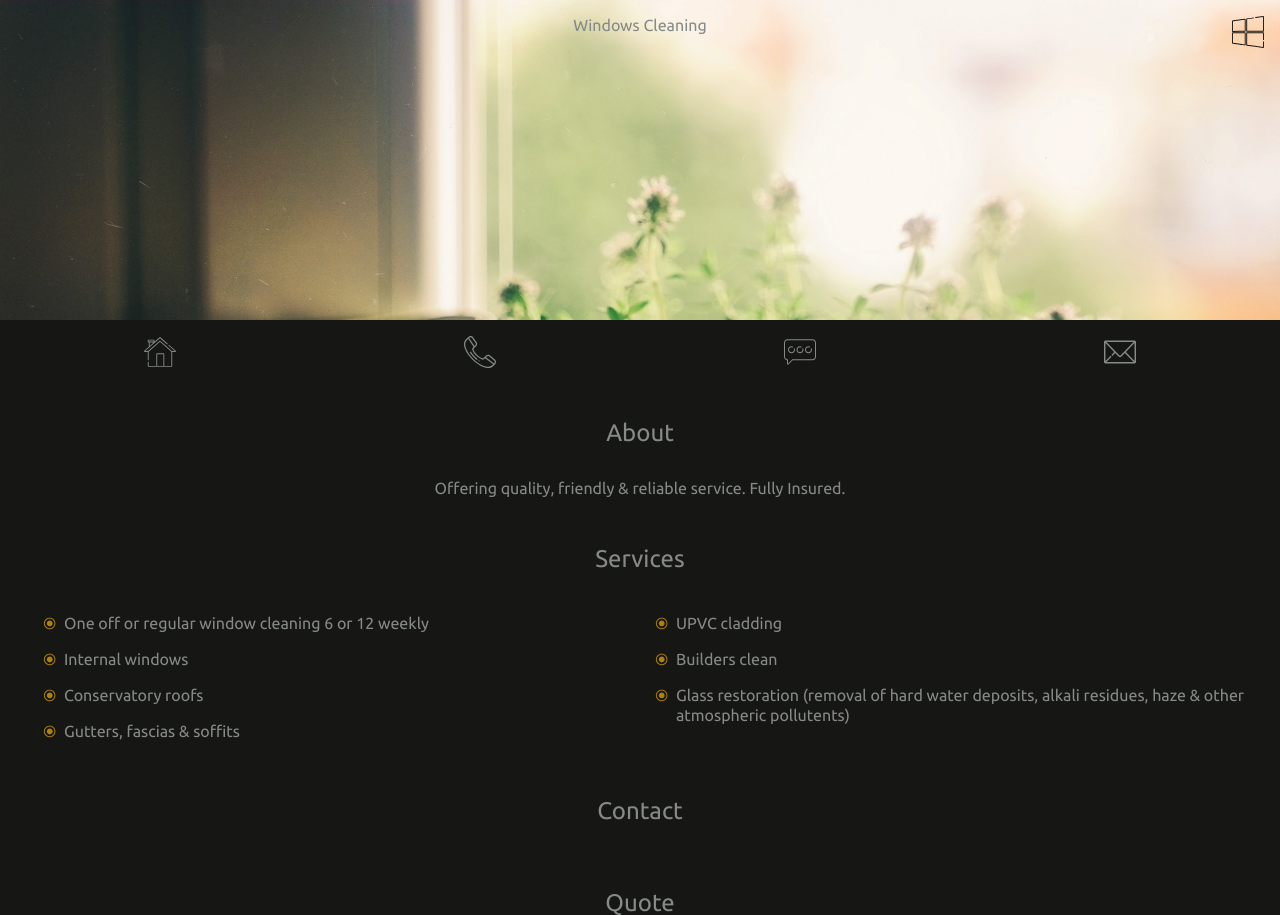
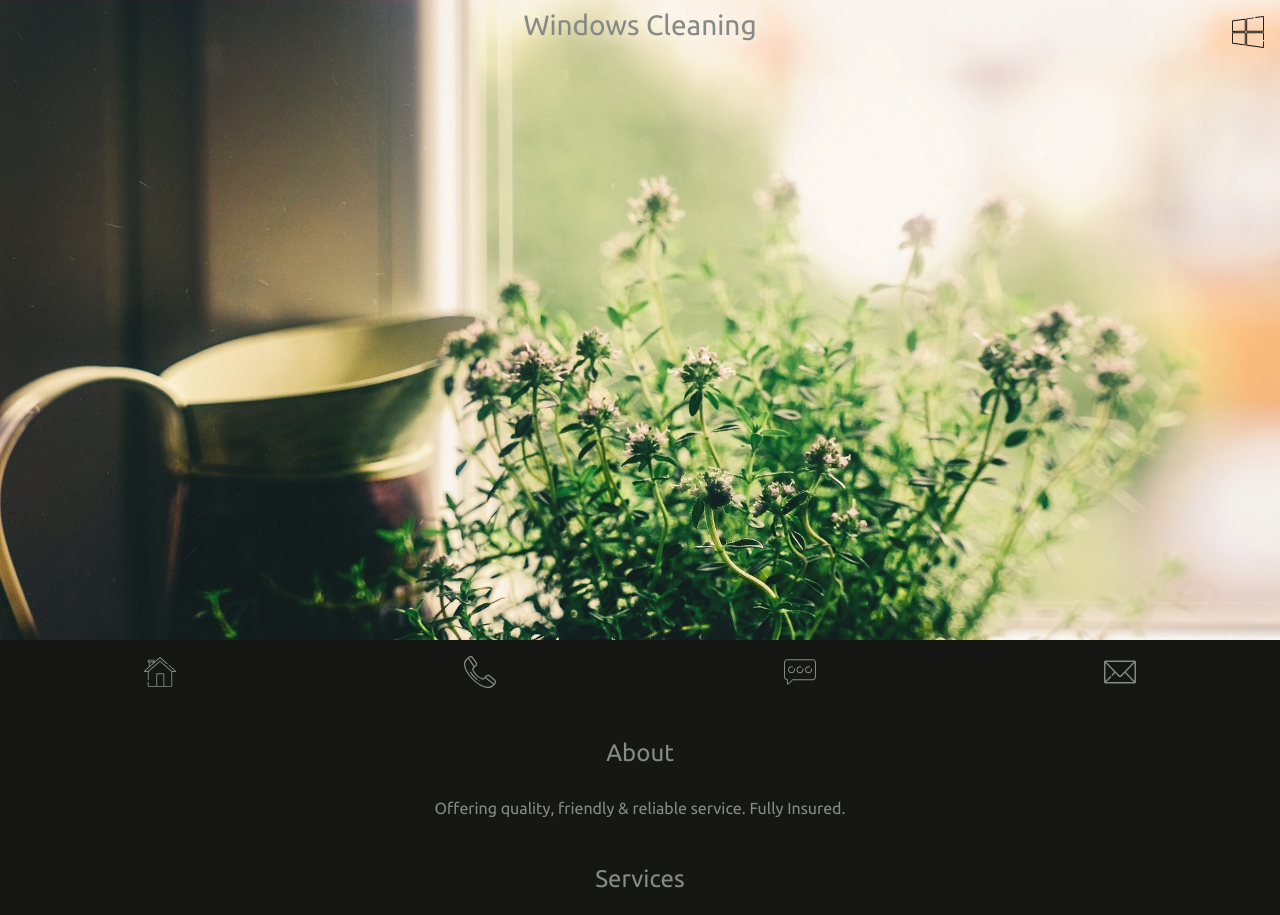
Before and after one commit to BartoszLewosz/windows-cleaning, a Django app: page /quote/ in a window 1280 px wide. Shown: the top 915 px of the page. Run offline with Django 3.2, Linux system fonts and the light colour scheme.

Commit message:
Change size of hero photo and hero title

```diff
--- a/windows_cleaning/windows_cleaning/static/css/main.css
+++ b/windows_cleaning/windows_cleaning/static/css/main.css
@@ -343,7 +343,7 @@ template {
   background: url("../assets/hero-dark.jpg") no-repeat center center;
   max-width: 100%;
   background-size: cover;
-  min-height: 30em;
+  min-height: 60em;
   display: grid;
   grid-template-columns: 1fr 2fr 1fr;
   grid-template-rows: 50px;
@@ -361,6 +361,12 @@ template {
   align-self: center;
   justify-self: center;
   grid-column-start: 2;
+}
+
+@media (min-width: 768px) {
+  .hero__title {
+    font-size: 1.75rem;
+  }
 }
 
 .hero__title--homepage {
@@ -517,7 +523,7 @@ a:active {
   background: url("../assets/hero-bright.jpg") no-repeat center center;
   max-width: 100%;
   background-size: cover;
-  min-height: 30em;
+  min-height: 40em;
   display: grid;
   grid-template-columns: 1fr 2fr 1fr;
   grid-template-rows: 50px;
@@ -614,7 +620,7 @@ input:focus {
   background-image: url("../assets/hero-quote.jpg");
   background-size: cover;
   resize: both;
-  min-height: 20em;
+  min-height: 40em;
   display: grid;
   grid-template-columns: 1fr 2fr 1fr;
   grid-template-rows: 50px;
--- a/windows_cleaning/windows_cleaning/static/css/modules/contact.css
+++ b/windows_cleaning/windows_cleaning/static/css/modules/contact.css
@@ -3,7 +3,7 @@
   background: url("../assets/hero-bright.jpg") no-repeat center center;
   max-width: 100%;
   background-size: cover;
-  min-height: 30em;
+  min-height: 40em;
   display: grid;
   grid-template-columns: 1fr 2fr 1fr;
   grid-template-rows: 50px;
--- a/windows_cleaning/windows_cleaning/static/css/modules/quote.css
+++ b/windows_cleaning/windows_cleaning/static/css/modules/quote.css
@@ -2,7 +2,7 @@
   background-image: url("../assets/hero-quote.jpg");
   background-size: cover;
   resize: both;
-  min-height: 20em;
+  min-height: 40em;
   display: grid;
   grid-template-columns: 1fr 2fr 1fr;
   grid-template-rows: 50px;
--- a/windows_cleaning/windows_cleaning/static/scss/modules/contact.scss
+++ b/windows_cleaning/windows_cleaning/static/scss/modules/contact.scss
@@ -4,7 +4,7 @@
         background: url("../assets/hero-bright.jpg") no-repeat center center;
         max-width: 100%;
         background-size: cover;
-        min-height: 30em;
+        min-height: 40em;
         display: grid;
         grid-template-columns: 1fr 2fr 1fr;
         grid-template-rows: 50px;
--- a/windows_cleaning/windows_cleaning/static/scss/modules/hero.scss
+++ b/windows_cleaning/windows_cleaning/static/scss/modules/hero.scss
@@ -1,9 +1,10 @@
 @import 'colors';
+@import 'media';
 .hero {
     background: url("../assets/hero-dark.jpg") no-repeat center center;
     max-width: 100%;
     background-size: cover;
-    min-height: 30em;
+    min-height: 60em;
     display: grid;
     grid-template-columns: 1fr 2fr 1fr;
     grid-template-rows: 50px;
@@ -18,6 +19,9 @@
         align-self: center;
         justify-self: center;
         grid-column-start: 2;
+        @media (min-width: $tablet) {
+            font-size: 1.75rem;
+        }
         &--homepage {
             color: $font-gray;
         }
--- a/windows_cleaning/windows_cleaning/static/scss/modules/quote.scss
+++ b/windows_cleaning/windows_cleaning/static/scss/modules/quote.scss
@@ -5,7 +5,7 @@
         background-image: url("../assets/hero-quote.jpg");
         background-size: cover;
         resize: both;
-        min-height: 20em;
+        min-height: 40em;
         display: grid;
         grid-template-columns: 1fr 2fr 1fr;
         grid-template-rows: 50px;
```
Also changed, not shown: windows_cleaning/windows_cleaning/static/css/modules/hero.css (+7 -1 lines).
